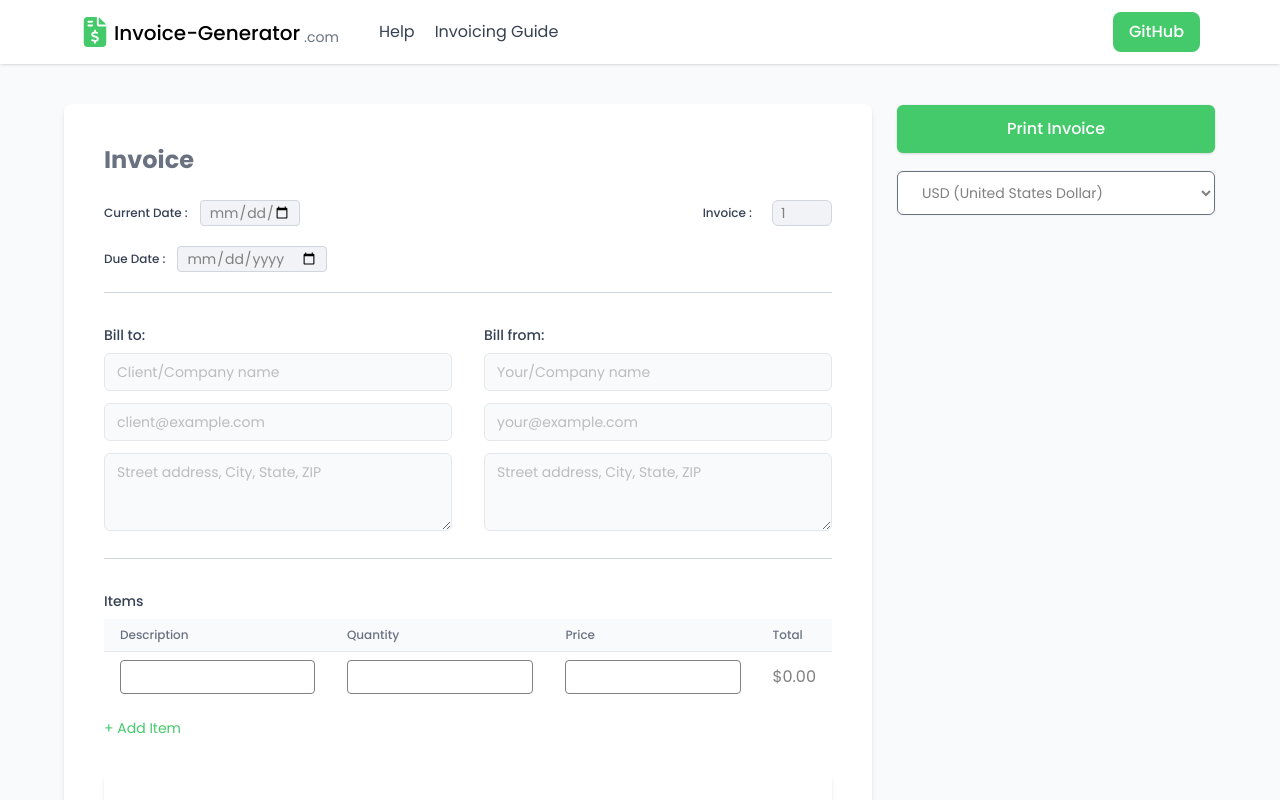
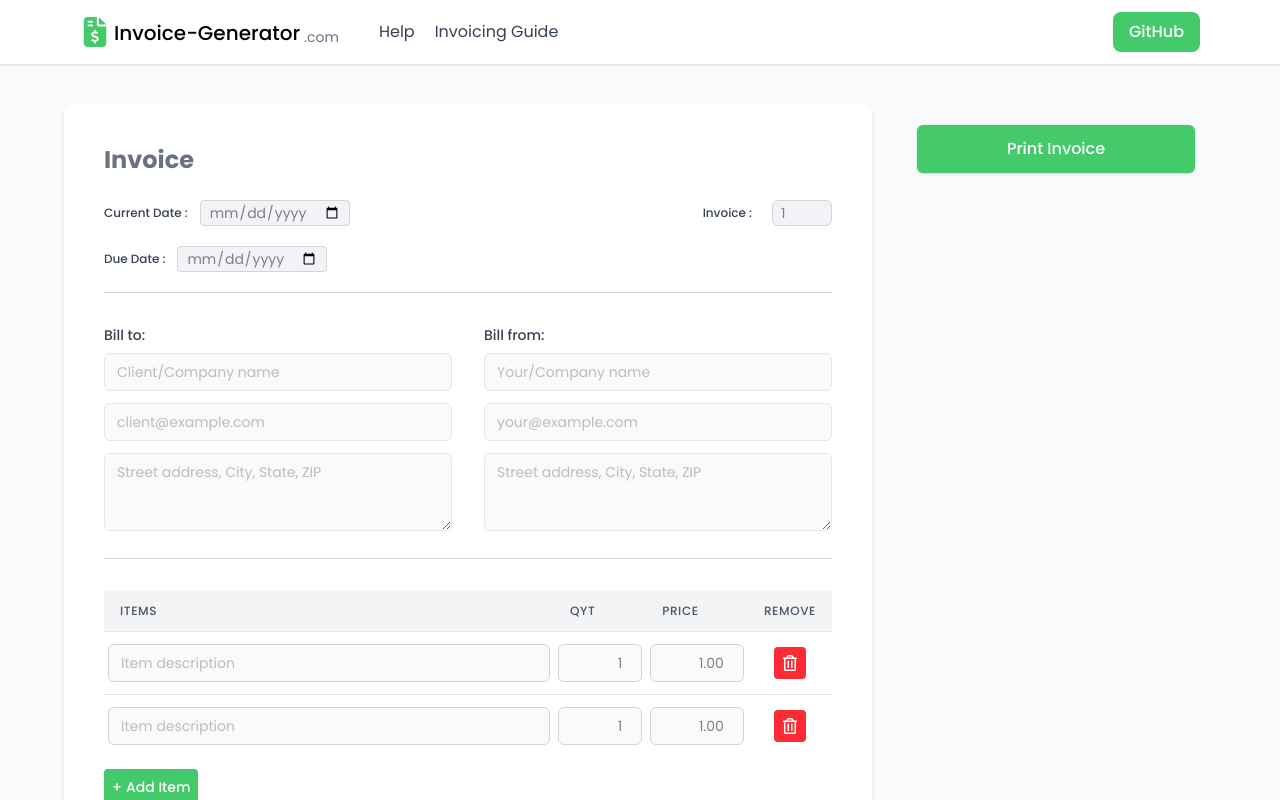
Before and after one commit to suraj-savle/Invoice-Generator, a React (Vite) app: page / in a window 1280 px wide. Built offline with nearby package versions, Linux system fonts and the light colour scheme.

Commit message:
way to calculation

```diff
--- a/src/components/InvoiceForm.jsx
+++ b/src/components/InvoiceForm.jsx
@@ -19,7 +19,7 @@ function InvoiceForm() {
                   </label>
                   <input
                     type="date"
-                    className="w-[100px] px-2 py-0.5 border border-gray-300 rounded bg-main text-sm"
+                    className="w-[100px] md:w-[150px] px-2 py-0.5 border border-gray-300 rounded bg-main text-sm"
                   />
                 </div>
                 <div className=" flex items-center gap-3">
@@ -104,25 +104,48 @@ function InvoiceForm() {
 
             {/* Items Table - You can expand this section */}
 
-              <Items />
-            {/* Items Table - You can expand this section */}
+            <Items />
 
-            <div className="bg-white p-6 rounded-lg shadow-md">
+            {/* Checkout -  */}
+
+            <div className="py-6 rounded-lg">
               <h3 className="font-medium text-gray-800 mb-4">
                 Invoice Summary
               </h3>
               <div className="space-y-3">
                 <div className="flex justify-between">
                   <span className="text-gray-600">Subtotal:</span>
-                  <span>$0.00</span>
+                  <span>₹ 0.00</span>
                 </div>
-                <div className="flex justify-between">
+                <div className="flex justify-between items-center">
                   <span className="text-gray-600">Tax:</span>
-                  <span>$0.00</span>
+                  <div className="border border-gray-300 rounded-md px-1">
+                  <input
+                    type="number"
+                    min="0"
+                    step="1"
+                    defaultValue="0"
+                    className="max-w-15 text-right py-2 focus:outline-none text-sm"
+                    />
+                    <span>%</span>
+                  </div>
+                </div>
+                <div className="flex justify-between items-center">
+                  <span className="text-gray-600">Discount:</span>
+                  <div className="border border-gray-300 rounded-md px-1">
+                  <input
+                    type="number"
+                    min="0"
+                    step="1"
+                    defaultValue="0"
+                    className="max-w-15 text-right py-2 focus:outline-none text-sm"
+                    />
+                    <span>%</span>
+                  </div>
                 </div>
                 <div className="flex justify-between font-bold border-t pt-2">
                   <span>Total:</span>
-                  <span>$0.00</span>
+                  <span>₹ 0.00</span>
                 </div>
               </div>
             </div>
@@ -130,25 +153,12 @@ function InvoiceForm() {
         </section>
 
         {/* -------------------------------- Actions Sidebar ----------------------------------------------*/}
-        <section className="lg:w-80 space-y-4">
+        <section className="lg:w-80 pb-10 p-5">
           {/* Print Invoice Button */}
           <div className=" rounded-lg  border border-gray-100">
             <button className="w-full bg-primary hover:bg-primary/90 text-white px-4 py-3 rounded-md font-medium transition-colors duration-200 shadow-sm">
               Print Invoice
             </button>
-          </div>
-
-          {/* Currency Selector */}
-          <div className="rounded border border-gray-100">
-            <select
-              name="currency"
-              id="currency"
-              className="w-full border bg-white border-gray-500 rounded-md py-2.5 px-5 text-sm focus:outline-none focus:ring-1 focus:ring-primary focus:border-primary transition-colors cursor-pointer"
-            >
-              <option value="USD">USD (United States Dollar)</option>
-              <option value="INR">INR (Indian Rupee)</option>
-              <option value="JPY">JPY (Japanese Yen)</option>
-            </select>
           </div>
         </section>
       </div>
--- a/src/components/Items.jsx
+++ b/src/components/Items.jsx
@@ -1,48 +1,84 @@
-import React from "react";
+import React, { useState } from "react";
+import { FaRegTrashAlt } from "react-icons/fa";
 
 function Items() {
+  const [items, setItems] = useState([1, 2]);
+
+  const handleAddItem = () => {
+    setItems([...items, items.length + 1]);
+  };
+
+  const handleRemoveItem = (index) => {
+    const newItems = items.filter((_, i) => i !== index);
+    setItems(newItems);
+  };
+
   return (
-    <div className="space-y-2">
-      <label className="block text-sm font-medium text-gray-700">Items</label>
+    <div className="space-y-3">
       <div className="overflow-x-auto">
         <table className="min-w-full divide-y divide-gray-200">
-          <thead className="bg-gray-50">
+          <thead className="bg-gray-100">
             <tr>
-              <th className="px-4 py-2 text-left text-xs font-medium text-gray-500">
-                Description
+              <th className="w-[450px] px-4 py-3 text-left text-xs font-medium text-gray-600 uppercase tracking-wider">
+                Items
               </th>
-              <th className="px-4 py-2 text-left text-xs font-medium text-gray-500">
-                Quantity
+              <th className="px-1 md:px-4 py-3 text-left text-xs font-medium text-gray-600 uppercase tracking-wider">
+                QYT
               </th>
-              <th className="px-4 py-2 text-left text-xs font-medium text-gray-500">
+              <th className="px-2 md:px-4 py-3 text-left text-xs font-medium text-gray-600 uppercase tracking-wider">
                 Price
               </th>
-              <th className="px-4 py-2 text-left text-xs font-medium text-gray-500">
-                Total
+              <th className="pr-2 md:px-4 py-3 text-left text-xs font-medium text-gray-600 uppercase tracking-wider">
+                Remove
               </th>
             </tr>
           </thead>
-          <tbody className="bg-white divide-y divide-gray-200">
-            <tr>
-              <td className="px-4 py-2">
-                <input type="text" className="w-full p-1 border rounded" />
-              </td>
-              <td className="px-4 py-2">
-                <input type="number" className="w-full p-1 border rounded" />
-              </td>
-              <td className="px-4 py-2">
-                <input type="number" className="w-full p-1 border rounded" />
-              </td>
-              <td className="px-4 py-2">$0.00</td>
-            </tr>
+          <tbody className="divide-y divide-gray-200 bg-white">
+            {items.map((item, index) => (
+              <tr key={index}>
+                <td className="px-1 py-3">
+                  <input
+                    type="text"
+                    placeholder="Item description"
+                    className="w-full px-3 py-2 border border-gray-300 rounded-md focus:outline-none focus:ring-1 focus:ring-primary focus:border-primary text-sm bg-gray-50"
+                  />
+                </td>
+                <td className="px-1 py-3">
+                  <input
+                    type="number"
+                    min="1"
+                    defaultValue="1"
+                    className="w-full text-right px-1 py-2 border border-gray-300 rounded-md focus:outline-none focus:ring-1 focus:ring-primary focus:border-primary text-sm bg-gray-50"
+                  />
+                </td>
+                <td className="px-1 py-3">
+                  <input
+                    type="number"
+                    min="0"
+                    step="1.00"
+                    defaultValue="1.00"
+                    className="w-full text-right px-1 py-2 border border-gray-300 rounded-md focus:outline-none focus:ring-1 focus:ring-primary focus:border-primary text-sm bg-gray-50"
+                  />
+                </td>
+                <td className="px-1 text-center">
+                  <button
+                    onClick={() => handleRemoveItem(index)}
+                    className="cursor-pointer text-white bg-red-500 p-2 rounded hover:bg-red-600 transition-colors"
+                  >
+                    <FaRegTrashAlt className="w-4 h-4" />
+                  </button>
+                </td>
+              </tr>
+            ))}
           </tbody>
         </table>
       </div>
       <button
         type="button"
-        className="mt-2 text-sm text-primary hover:text-primary-dark"
+        className="mt-2 text-sm text-white p-2 rounded bg-primary hover:bg-primary-dark font-medium flex items-center justify-center gap-1"
+        onClick={handleAddItem}
       >
-        + Add Item
+        <span>+</span> Add Item
       </button>
     </div>
   );
```
